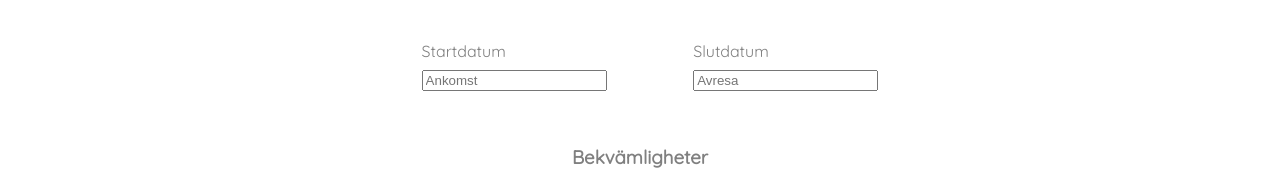
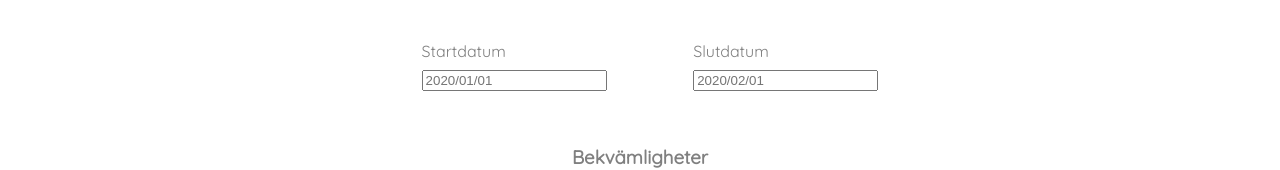
Before and after one commit to postila/clearbnb-grupp4, a React (Create React App) app: page /Uthyrning in a window 1280 px wide. Shown: the part 750-920 px from the top of the page. Built offline with nearby package versions, Linux system fonts and the light colour scheme; no server answers.

Commit message:
Update RentingForm.js

```diff
--- a/src/pages/RentingForm.js
+++ b/src/pages/RentingForm.js
@@ -164,7 +164,7 @@ function CreateRentingForm() {
           <DatePicker
             wrapperClassName='datePicker'
             dateFormat="yyyy/MM/dd"
-            placeholderText="Ankomst"
+            placeholderText="2020/01/01"
             selected={startDate}
             onChange={(data) => setStartDate(data)}
           />
@@ -175,7 +175,7 @@ function CreateRentingForm() {
             wrapperClassName='datePicker'
             dateFormat="yyyy/MM/dd"
             selected={endDate}
-            placeholderText="Avresa"
+            placeholderText="2020/02/01"
             onChange={(data) => setEndDate(data)}
           />
         </div>
```
